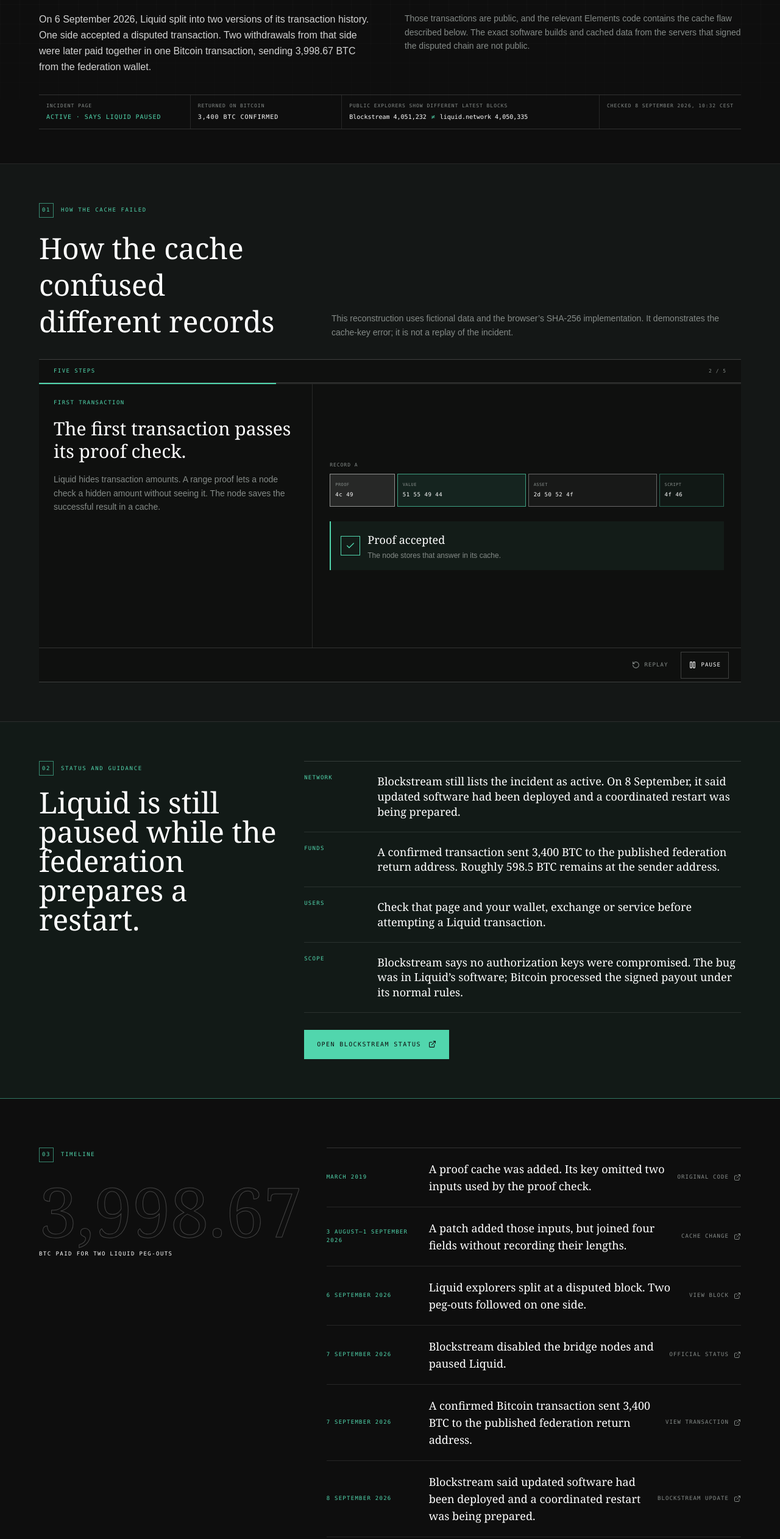
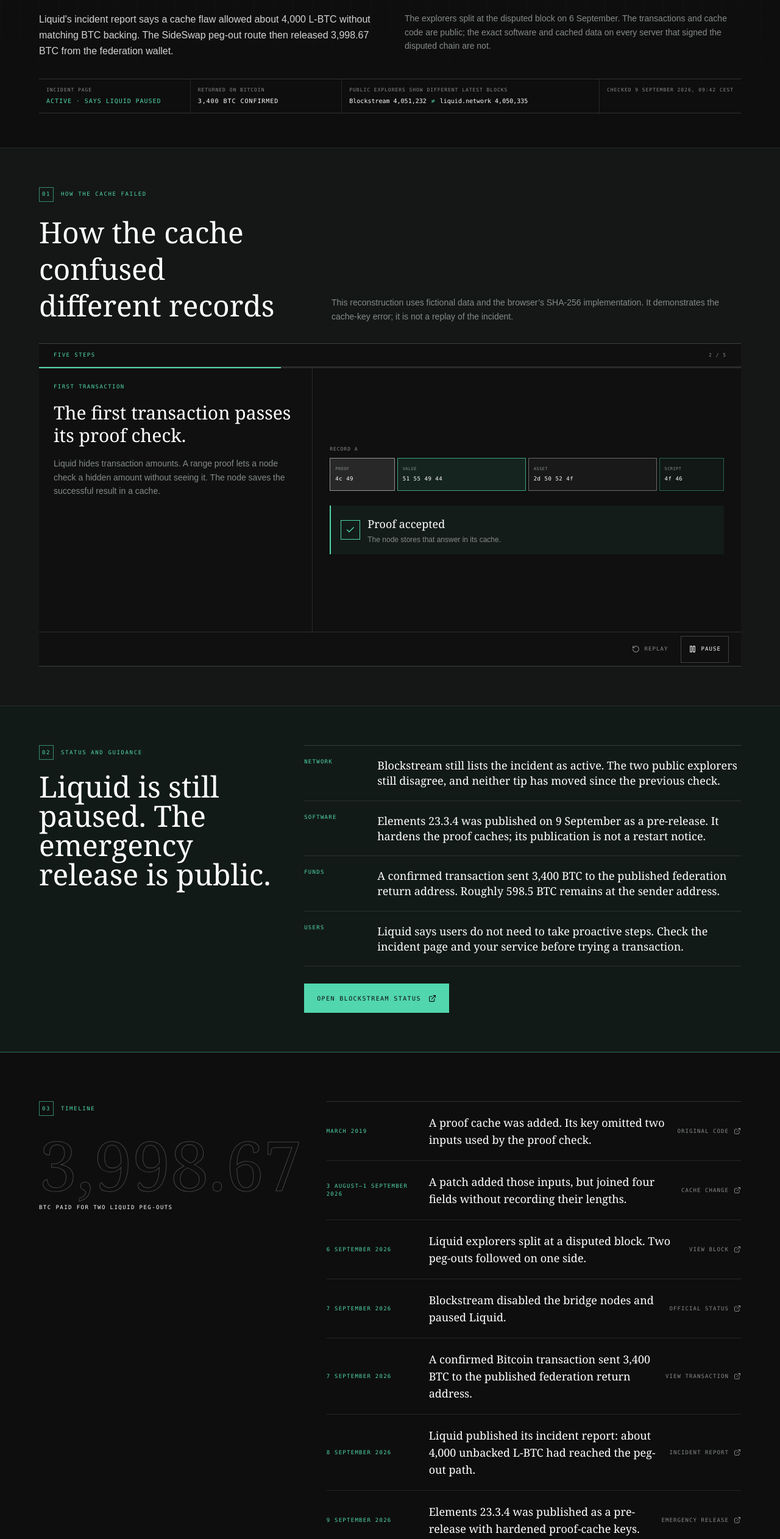
Before and after one commit to mars-llm/liquid-implosion, a Next.js app: page / in a window 1280 px wide. Shown: the part 273-2797 px from the top of the page at 61% size. Built offline with nearby package versions, Linux system fonts and the light colour scheme.

Commit message:
Update Liquid incident status and emergency release

```diff
--- a/components/LiquidStudy.tsx
+++ b/components/LiquidStudy.tsx
@@ -19,7 +19,7 @@ import {
   type CacheRecord,
 } from '../lib/model';
 
-const RESEARCH_CUTOFF = '8 September 2026, 10:32 CEST';
+const RESEARCH_CUTOFF = '9 September 2026, 09:42 CEST';
 const STEP_DELAY = 3600;
 
 const SEQUENCE = [
@@ -83,9 +83,15 @@ const TIMELINE = [
   },
   {
     date: '8 September 2026',
-    title: 'Blockstream said updated software had been deployed and a coordinated restart was being prepared.',
-    href: 'https://x.com/Blockstream/status/2097127976672342487',
-    label: 'Blockstream update',
+    title: 'Liquid published its incident report: about 4,000 unbacked L-BTC had reached the peg-out path.',
+    href: 'https://x.com/Liquid_BTC/status/2097404704028545175',
+    label: 'Incident report',
+  },
+  {
+    date: '9 September 2026',
+    title: 'Elements 23.3.4 was published as a pre-release with hardened proof-cache keys.',
+    href: 'https://github.com/ElementsProject/elements/releases/tag/elements-23.3.4',
+    label: 'Emergency release',
   },
 ] as const;
 
@@ -94,6 +100,7 @@ const SOURCES = [
     group: 'Incident and transactions',
     links: [
       ['Liquid statement', 'https://x.com/Liquid_BTC/status/2096696272447218108'],
+      ['Liquid incident report', 'https://x.com/Liquid_BTC/status/2097404704028545175'],
       ['Blockstream incident status', 'https://status.blockstream.com/incidents/b8b719f3-db70-4487-9cff-946e69509228'],
       ['Blockstream restart update', 'https://x.com/Blockstream/status/2097127976672342487'],
       ['Disputed Liquid transaction', 'https://blockstream.info/liquid/tx/f24a4b179b5cc7e88b25a763911f7cbdf2bf45d1d1b5ab611e94461cef0a183f'],
@@ -109,6 +116,8 @@ const SOURCES = [
       ['2019 cache implementation', 'https://github.com/ElementsProject/elements/commit/0b5066143dcdfc3ba7780d1a2c6f18c2c6fefd6a'],
       ['2026 cache-key change', 'https://github.com/ElementsProject/elements/commit/c26d719c29a40da280a825b25657e9c3d8bc7d99'],
       ['Pull request #1592', 'https://github.com/ElementsProject/elements/pull/1592'],
+      ['Cache hardening pull request #1600', 'https://github.com/ElementsProject/elements/pull/1600'],
+      ['Elements 23.3.4 emergency pre-release', 'https://github.com/ElementsProject/elements/releases/tag/elements-23.3.4'],
       ['Current Elements releases', 'https://github.com/ElementsProject/elements/releases'],
     ],
   },
@@ -204,10 +213,10 @@ export function LiquidStudy() {
             </h1>
             <div className="mt-7 grid gap-5 lg:grid-cols-2 lg:gap-12">
               <p className="font-sans text-base leading-relaxed text-ink">
-                On 6 September 2026, Liquid split into two versions of its transaction history. One side accepted a disputed transaction. Two withdrawals from that side were later paid together in one Bitcoin transaction, sending 3,998.67 BTC from the federation wallet.
+                Liquid&apos;s incident report says a cache flaw allowed about 4,000 L-BTC without matching BTC backing. The SideSwap peg-out route then released 3,998.67 BTC from the federation wallet.
               </p>
               <p className="font-sans text-sm leading-relaxed text-ink-muted">
-                Those transactions are public, and the relevant Elements code contains the cache flaw described below. The exact software builds and cached data from the servers that signed the disputed chain are not public.
+                The explorers split at the disputed block on 6 September. The transactions and cache code are public; the exact software and cached data on every server that signed the disputed chain are not.
               </p>
             </div>
             <NetworkSnapshot />
@@ -243,13 +252,13 @@ export function LiquidStudy() {
           <div className="mx-auto grid max-w-6xl gap-8 lg:grid-cols-[0.72fr_1.28fr]">
             <div>
               <SectionLabel index="02">Status and guidance</SectionLabel>
-              <h2 className="mt-5 font-serif text-3xl text-white sm:text-5xl">Liquid is still paused while the federation prepares a restart.</h2>
+              <h2 className="mt-5 font-serif text-3xl text-white sm:text-5xl">Liquid is still paused. The emergency release is public.</h2>
             </div>
             <div className="border-t border-white/15">
-              <FactLine label="Network" text="Blockstream still lists the incident as active. On 8 September, it said updated software had been deployed and a coordinated restart was being prepared." />
+              <FactLine label="Network" text="Blockstream still lists the incident as active. The two public explorers still disagree, and neither tip has moved since the previous check." />
+              <FactLine label="Software" text="Elements 23.3.4 was published on 9 September as a pre-release. It hardens the proof caches; its publication is not a restart notice." />
               <FactLine label="Funds" text="A confirmed transaction sent 3,400 BTC to the published federation return address. Roughly 598.5 BTC remains at the sender address." />
-              <FactLine label="Users" text="Check that page and your wallet, exchange or service before attempting a Liquid transaction." />
-              <FactLine label="Scope" text="Blockstream says no authorization keys were compromised. The bug was in Liquid’s software; Bitcoin processed the signed payout under its normal rules." />
+              <FactLine label="Users" text="Liquid says users do not need to take proactive steps. Check the incident page and your service before trying a transaction." />
               <a
                 href="https://status.blockstream.com/incidents/b8b719f3-db70-4487-9cff-946e69509228"
                 target="_blank"
@@ -322,7 +331,8 @@ export function LiquidStudy() {
               <div className="mt-6 space-y-3 border-l border-accent pl-5 font-sans text-sm leading-relaxed text-ink-muted">
                 <p>Blockstream calls the actors “purported white-hat hackers.” Their identity and intent have not been independently confirmed.</p>
                 <p>A PGP-signed message placed on Bitcoin says the bridge nodes were patched. The signature does not identify its sender.</p>
-                <p>The latest public Elements release still predates the 1 September cache change. Blockstream did not identify the deployed build in its update.</p>
+                <p>Elements 23.3.4 is public as a pre-release. Its fix records field lengths in both proof-cache keys, includes a previously missing surjection-proof input, and adds an option to bypass the range-proof cache.</p>
+                <p>The incident report gives 15:53:10 UTC for block 4,050,336. The block explorer records 13:53:10 UTC, so this page uses the block height and does not treat either time as settled.</p>
               </div>
             </div>
           </div>
```
Also changed, not shown: 1 other file (tests, documents, lock files or other folders).
